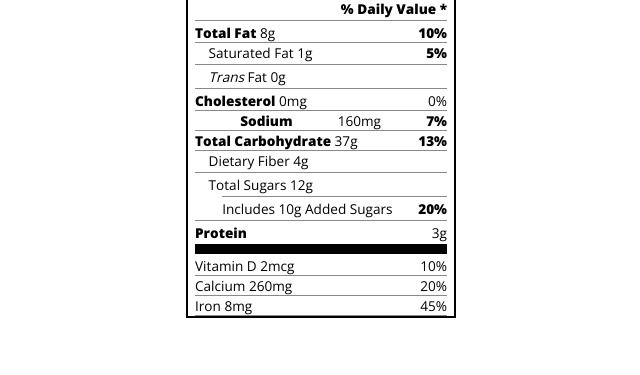
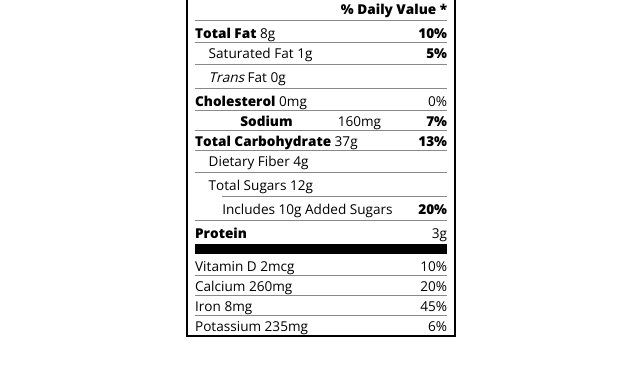
Before and after one commit to tanimaraeliassantos/nutrition-label-app, a plain HTML site: page index.html in a window 1280 px wide. Shown: the part 171-546 px from the top of the page, without its empty margins (319-959 px from the left). Drawn offline with nearby package versions, Linux system fonts and the light colour scheme.

Commit message:
Update index.html
Added paragraph

```diff
--- a/index.html
+++ b/index.html
@@ -50,6 +50,7 @@
 					<p>Vitamin D 2mcg <span>10%</span></p>
 					<p>Calcium 260mg <span>20%</span></p>
 					<p>Iron 8mg <span>45%</span></p>
+					<p class="no-divider">Potassium 235mg <span>6%</span></p>
 			</div>
 		</div>
 	</body>
```
